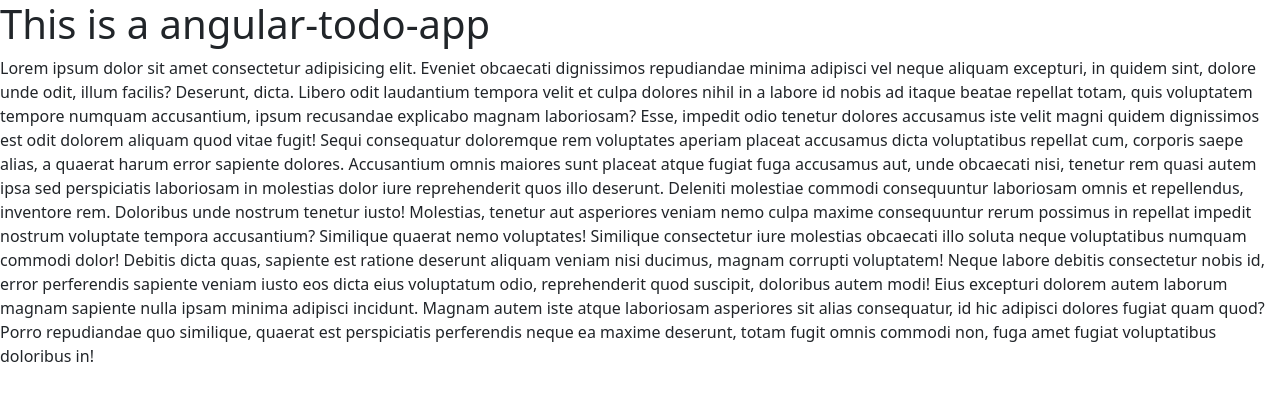
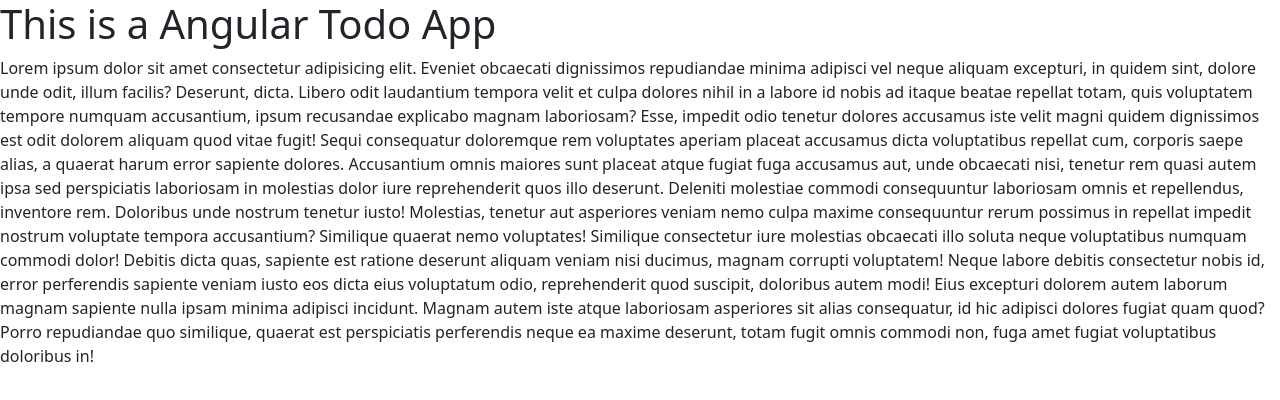
Before and after one commit to salus7r/angular-todo-app, an Angular app: page / in a window 1280 px wide. Shown: the top 400 px of the page. Built offline with nearby package versions, Linux system fonts and the light colour scheme.

Commit message:
added auto changing component title after 2000ms for testing

```diff
--- a/src/app/app.component.ts
+++ b/src/app/app.component.ts
@@ -7,4 +7,10 @@
 })
 export class AppComponent {
   title = 'angular-todo-app';
+
+  constructor() {
+    setTimeout(() => {
+      this.title = "Angular Todo App";
+    }, 2000);
+  }
 }
```
